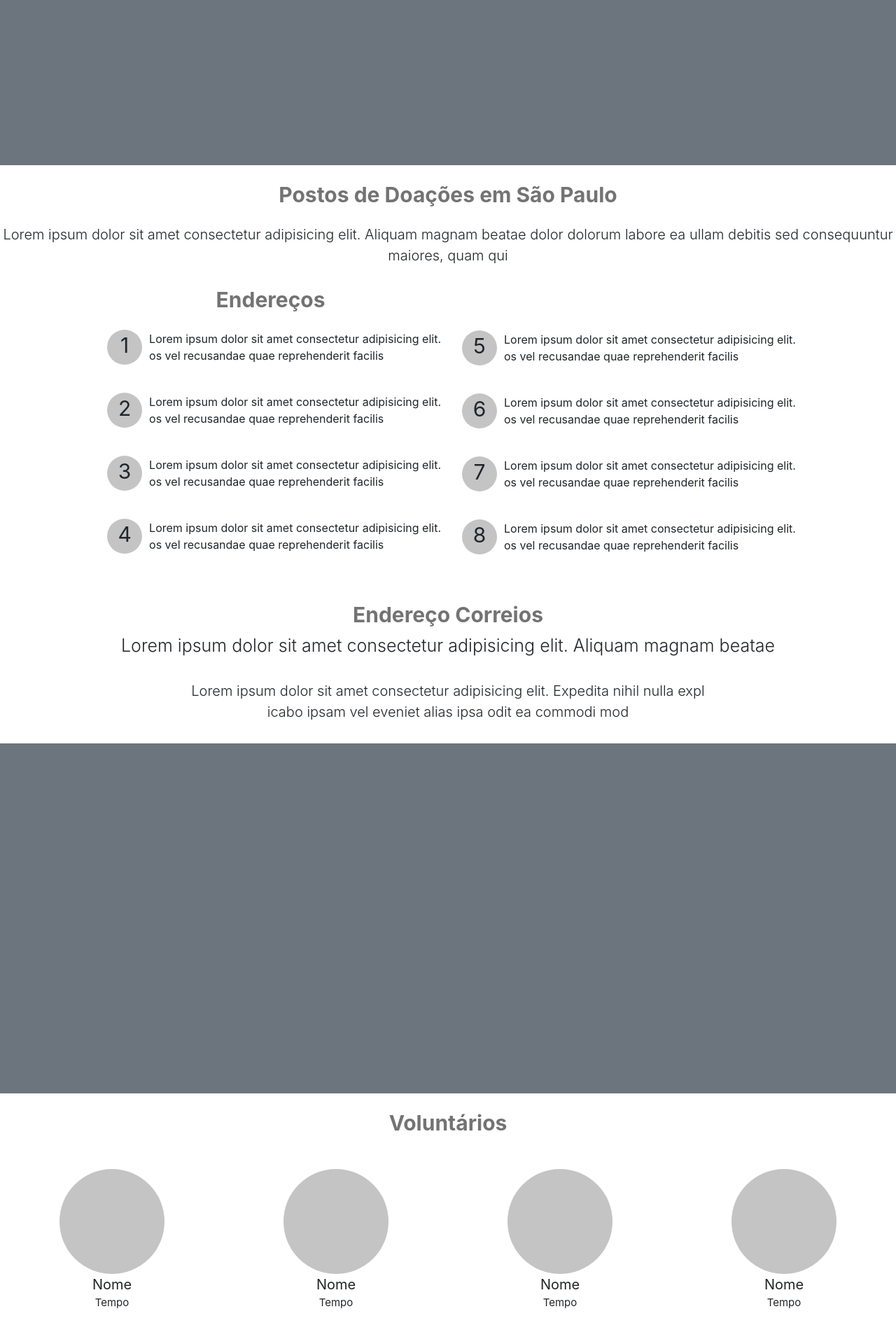
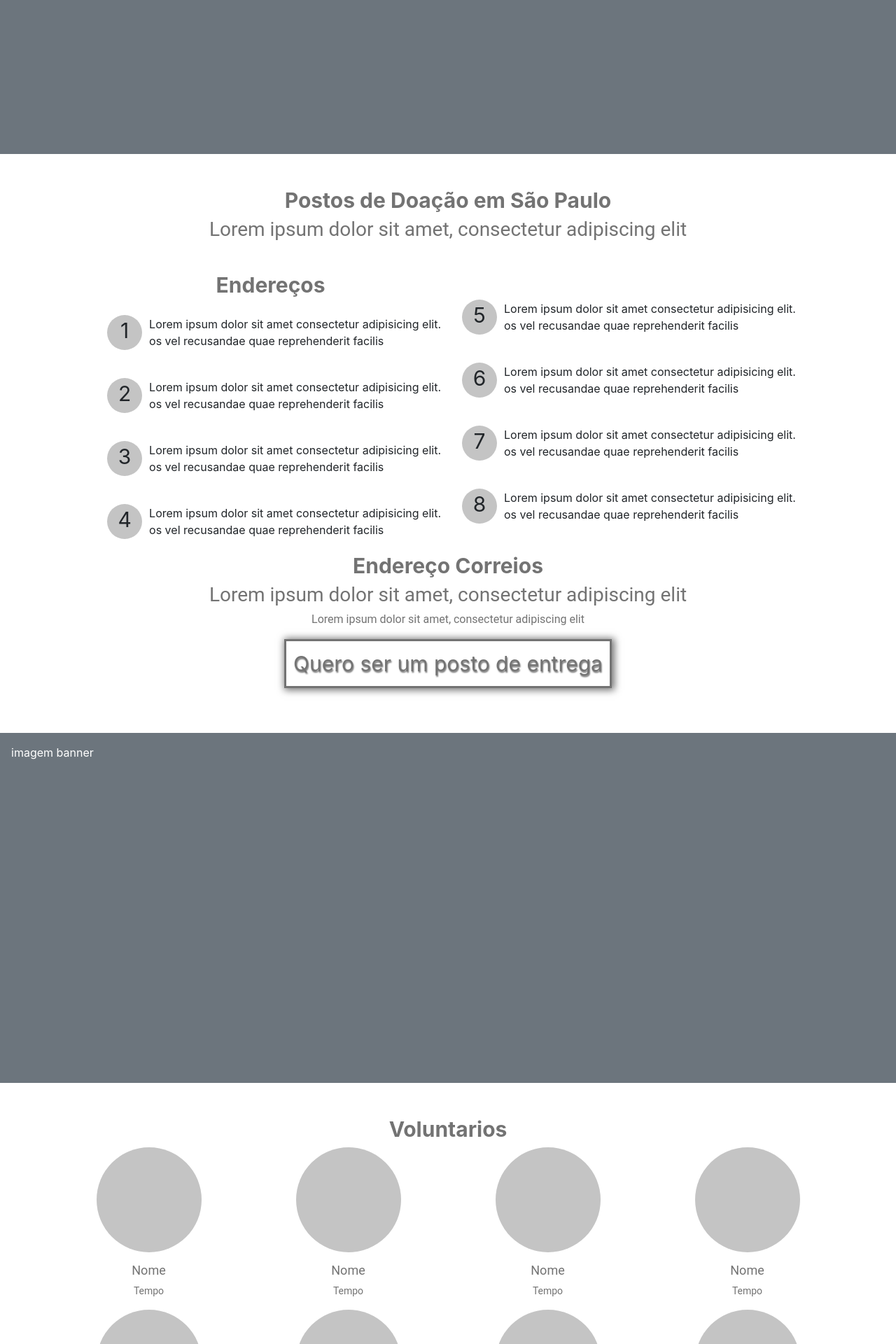
Before and after one commit to jorgehard/banhodegato, a PHP site: page / in a window 1280 px wide. Shown: the part 1400-3320 px from the top of the page at 70% size. Run offline with PHP 8.4, Linux system fonts and the light colour scheme.

Commit message:
Alteração geral wireframe

```diff
--- a/css/style.css
+++ b/css/style.css
@@ -1,12 +1,31 @@
 html, body {
   padding:0px;
   font-family: -apple-system, BlinkMacSystemFont, 'Segoe UI', Roboto, Oxygen, Ubuntu, Cantarell, 'Open Sans', 'Helvetica Neue', sans-serif;
+}
+/* Titulos & Paragrafos (Lead = Paragrafos novos)*/
+.lead{
+  font-family: 'Roboto', sans-serif;
+  font-size: 28px;
+  line-height: 31px;
+  padding:10px 120px;
+  color: #737373;
+}
+.sub-title{
+  font-family: 'Roboto', sans-serif;
+  font-size: 28px;
+  line-height: 31px;
+  font-weight: normal;
+  padding:0px;
+  text-align:center;
+  color: #737373;
 }
 #titulos{
   font-size: 30px;
   font-weight: bold;
   color: #737373;
+  text-align:center;
 }
+/* ------------------- */
 #bloco{
   display: flex;
   justify-content:
@@ -28,16 +47,30 @@ html, body {
   text-align: center;
   font-size: 20px;
 }
+/* Voluntarios Box */
+.div-voluntarios .col-3{
+  padding:20px 0px;
+}
 #perfil_vo{
   background-color: #c4c4c4;
-  border-radius: 100px;
-  height: 150px;width: 150px;
+  border-radius: 50%;
+  height: 150px;
+  width: 150px;
   text-align: center;
 }
-#tem_voluntarios{
-  text-align: center;
-  font-size: 15px;
+.title-voluntario{
+  font-family: 'Roboto', sans-serif;
+  font-size: 18px;
+  color: #737373;
+  font-weight:normal;
+  margin-top:15px;
 }
+.tem_voluntarios{
+  font-family: 'Roboto', sans-serif;
+  font-size: 14px;
+  color: #737373;
+}
+/* ------------ */
 #icones{
   background-color: white;
   width: 50px;
@@ -65,11 +98,12 @@ html, body {
   font-size: 30px;
   box-shadow:2px 1px 10px 2px #737373;
   text-align: center;
-  width: 250px;
+  min-width: 250px;
   height: 70px;
   display: flex;
   justify-content: center;
   align-items: center;
+  padding:10px;
   text-shadow: 1px 2px 2px;
 }
 #botton{
@@ -83,3 +117,23 @@ html, body {
   font-weight: bold;
   font-size: 15px;
 }
+/* Divs imagens referentes */
+.banner-topo1{
+  height: 500px;
+}
+.div-sobre-nos{
+  padding:40px;
+  min-height: 500px;
+}
+.div-postos-doacao{
+  padding:40px;
+  min-height: 500px;
+}
+.div-voluntarios{
+  padding:40px;
+  min-height: 500px;
+}
+.div-sacola{
+  min-height:300px;
+  padding:40px;
+}
--- a/index.html
+++ b/index.html
@@ -5,15 +5,11 @@
     <meta name="viewport" content="width=device-width, initial-scale=1.0">
     <meta http-equiv="X-UA-Compatible" content="ie=edge">
     <title>Banho de gato</title>
+    <link rel="stylesheet" href="https://stackpath.bootstrapcdn.com/bootstrap/4.1.3/css/bootstrap.min.css" integrity="sha384-MCw98/SFnGE8fJT3GXwEOngsV7Zt27NXFoaoApmYm81iuXoPkFOJwJ8ERdknLPMO" crossorigin="anonymous">
     <link rel="stylesheet" href="css/style.css">
-    <link rel="stylesheet" href="https://stackpath.bootstrapcdn.com/bootstrap/4.1.3/css/bootstrap.min.css" integrity="sha384-MCw98/SFnGE8fJT3GXwEOngsV7Zt27NXFoaoApmYm81iuXoPkFOJwJ8ERdknLPMO" crossorigin="anonymous">
-    <script src="https://code.jquery.com/jquery-3.3.1.slim.min.js" integrity="sha384-q8i/X+965DzO0rT7abK41JStQIAqVgRVzpbzo5smXKp4YfRvH+8abtTE1Pi6jizo" crossorigin="anonymous"></script>
-    <script src="https://cdnjs.cloudflare.com/ajax/libs/popper.js/1.14.3/umd/popper.min.js" integrity="sha384-ZMP7rVo3mIykV+2+9J3UJ46jBk0WLaUAdn689aCwoqbBJiSnjAK/l8WvCWPIPm49" crossorigin="anonymous"></script>
-    <script src="https://stackpath.bootstrapcdn.com/bootstrap/4.1.3/js/bootstrap.min.js" integrity="sha384-ChfqqxuZUCnJSK3+MXmPNIyE6ZbWh2IMqE241rYiqJxyMiZ6OW/JmZQ5stwEULTy" crossorigin="anonymous"></script>
     <meta name="viewport" content="width=device-width, initial-scale=1, shrink-to-fit=no">
 </head>
 <body>
-
     <nav class="navbar navbar-expand-lg navbar-light bg-white ">
         <nav class="navbar navbar-light bg-white ">
             <a class="navbar-brand" href="#">
@@ -25,54 +21,49 @@
         </button>
         <div class="collapse navbar-collapse row h4 justify-content-center" id="navbarNav">
             <ul class="navbar-nav justify-content-around">
-        <li class="nav-item active col-4">
-            <a class="nav-link text-secondary" href="#">Projeto<span class="sr-only">(current)</span></a>
+                <li class="nav-item active col">
+                    <a class="nav-link text-secondary" href="#">Sobre</a>
                 </li>
-        <li class="nav-item col-4">
-            <a class="nav-link text-secondary" href="#">Voluntário</a>
+                <li class="nav-item col">
+                    <a class="nav-link text-secondary" href="#">Voluntários</a>
                 </li>
-        <li class="nav-item col-4">
+                <li class="nav-item col">
+                    <a class="nav-link text-secondary" href="#">Sacola</a>
+                </li>
+                <li class="nav-item col">
+                    <a class="nav-link text-secondary" href="#">Projetos&nbsp;Amigos</a>
+                </li>
+                <li class="nav-item col">
                     <a class="nav-link text-secondary" href="#">Parceiros</a>
                 </li>
 
                 <button type="button" class="btn btn-outline-secondary">Doação</button>
             </ul>
-
         </div>
     </nav>
-
-
-    <div class="p-3 mb-2 bg-secondary text-white" style="width: auto; height: 500px;"></div>
-<!--<img src="imagens/cato1.jpg" class=" img-fluid rounded mx-auto d-block mb-4 " style="background-color: gray;" alt="...">
--->
-    <blockquote class="blockquote text-center" style="width: auto;height: 500px;">
-            <p class="mb-0 h3 mb-4" id="titulos">Projeto</p>
-            <p class="lead h4 mb-4"> li Lorem ipsum dolor sit amet consectetur adipisicing elit. Excepturi error suscipit illo consequuntur
-                <br> architecto odio maxime nulla dolores reprehenderit, quidem corporis ratione, et
-                <br> voluptate dicta nobis! Voluptates atque iusto tempore.</p>
-
-            <p class="lead h4">Lorem, ipsum dolor sit amet consectetur adipisicing elit. Non beatae maiores cum amet aut quos assumenda cumque
-                <br> provident ex, quam nam, officia quibusdam eum vel esse ad, et exercitationem ipsam.</p>
-    </blockquote>
-
-
-    <div class="p-3 bg-secondary text-white" style="width: auto; height: 500px;"></div>
-<!-- <img src="imagens/cato1.jpg" class=" img-fluid rounded mx-auto d-block mb-4 " style="background-color: gray;" alt="...">
---> <br>
-
-    <div style="display: block;flex-direction: column;">
-                <div class="">
-                    <blockquote class="blockquote text-center mb-4">
-                        <p class="mb-4 h2" id="titulos">Postos de Doações em São Paulo</p>
-                        <p class="lead">Lorem ipsum dolor sit amet consectetur adipisicing elit. Aliquam magnam beatae dolor dolorum labore ea ullam debitis sed consequuntur maiores, quam qui</p>
-                    </blockquote>
+    <!----------- SOBRE NÓS ---------->
+    <div class="p-3 mb-2 bg-secondary text-white banner-topo1">
+        imagem banner
     </div>
-
-        <div class="" style="display: flex; flex-direction: row;justify-content: center;flex-wrap: wrap;">
-
+    <div class="div-sobre-nos">
+        <h1 class="mb-0 h3 mb-4 text-center" id="titulos">Projeto</h1>
+        <p class="lead">
+            "Lorem ipsum dolor sit amet, consectetur adipiscing elit, sed do eiusmod tempor incididunt ut labore et dolore magna aliqua. Ut enim ad minim veniam, quis nostrud exercitation ullamco laboris nisi ut aliquip ex ea commodo consequat."
+        </p>
+        <p class="lead">
+            "Lorem ipsum dolor sit amet, consectetur adipiscing elit, sed do eiusmod tempor incididunt ut labore et dolore magna aliqua. Ut enim ad minim veniam, quis nostrud exercitation ullamco laboris nisi ut aliquip ex ea commodo consequat."
+        </p>
+    </div>
+    <!----------- POSTOS DE DOAÇÕES ---------->
+    <div class="p-3 mb-2 bg-secondary text-white banner-topo1">
+        imagem banner
+    </div>
+    <div class="div-postos-doacao">
+        <h1 id="titulos">Postos de Doação em São Paulo</h1>
+        <h3 class="sub-title">Lorem ipsum dolor sit amet, consectetur adipiscing elit</h3>
+        <div style="display: flex; flex-direction: row;justify-content: center;flex-wrap: wrap; margin-top:42px;">
             <div style="display: flex; flex-direction: column;justify-content: center;align-items: center;">
                 <div id="titulos">Endereços</div>
-
                 <div id="bloco">
                     <div id="numeros">1</div>
                     Lorem ipsum dolor sit amet consectetur adipisicing elit. <br> os vel recusandae quae reprehenderit facilis
@@ -90,12 +81,7 @@
                     Lorem ipsum dolor sit amet consectetur adipisicing elit. <br> os vel recusandae quae reprehenderit facilis
                 </div>
             </div>
-
-
             <div style="display: flex; flex-direction: column;justify-content: center;">
-
-                <br><br>
-
                 <div id="bloco">
                     <div id="numeros">5</div>
                     Lorem ipsum dolor sit amet consectetur adipisicing elit. <br> os vel recusandae quae reprehenderit facilis
@@ -113,101 +99,88 @@
                     Lorem ipsum dolor sit amet consectetur adipisicing elit. <br> os vel recusandae quae reprehenderit facilis
                 </div>
             </div>
+        </div>
+        <h1 id="titulos">Endereço Correios</h1>
+        <h3 class="sub-title">Lorem ipsum dolor sit amet, consectetur adipiscing elit</h3>
+        <p class="text-center" style="font-family: Roboto; font-size: 16px; color: #737373;">Lorem ipsum dolor sit amet, consectetur adipiscing elit</p>
 
+        <a href="#" class="blockquote text-center mb-4" style="display: flex; flex-direction: row;justify-content: center;align-items: center;">
+            <div id="botao">Quero ser um posto de entrega</div>
+        </a>
     </div>
-
-            <br> <br>
-
-        <div class="">
-            <blockquote class="blockquote text-center mb-4">
-                <p class="h2" id="titulos">Endereço Correios</p>
-                <p class="lead" style="font-size: 25px;">Lorem ipsum dolor sit amet consectetur adipisicing elit. Aliquam magnam beatae </p>
-
-                <p class="lead" style="margin: 30px;">Lorem ipsum dolor sit amet consectetur adipisicing elit. Expedita nihil nulla expl <br> icabo ipsam vel eveniet alias ipsa odit ea commodi mod</p>
-            </blockquote>
+    <!------ VOLUNTARIOS ----->
+    <div class="p-3 mb-2 bg-secondary text-white banner-topo1">
+        imagem banner
+    </div>
+    <div class="div-voluntarios">
+        <h1 id="titulos">Voluntarios</h1>
+        <div class="container">
+            <div class="row">
+                <div class="col-sm-3 d-flex flex-column justify-content-center align-items-center">
+                    <div id="perfil_vo"></div>
+                    <h5 class="title-voluntario">Nome</h5>
+                    <p class="tem_voluntarios">Tempo</p>
+                </div>
+                <div class="col-sm-3 d-flex flex-column justify-content-center align-items-center">
+                    <div id="perfil_vo"></div>
+                    <h5 class="title-voluntario">Nome</h5>
+                    <p class="tem_voluntarios">Tempo</p>
+                </div>
+                <div class="col-sm-3 d-flex flex-column justify-content-center align-items-center">
+                    <div id="perfil_vo"></div>
+                    <h5 class="title-voluntario">Nome</h5>
+                    <p class="tem_voluntarios">Tempo</p>
+                </div>
+                <div class="col-sm-3 d-flex flex-column justify-content-center align-items-center">
+                    <div id="perfil_vo"></div>
+                    <h5 class="title-voluntario">Nome</h5>
+                    <p class="tem_voluntarios">Tempo</p>
+                </div>
+                <div class="col-sm-3 d-flex flex-column justify-content-center align-items-center">
+                    <div id="perfil_vo"></div>
+                    <h5 class="title-voluntario">Nome</h5>
+                    <p class="tem_voluntarios">Tempo</p>
+                </div>
+                <div class="col-sm-3 d-flex flex-column justify-content-center align-items-center">
+                    <div id="perfil_vo"></div>
+                    <h5 class="title-voluntario">Nome</h5>
+                    <p class="tem_voluntarios">Tempo</p>
+                </div>
+                <div class="col-sm-3 d-flex flex-column justify-content-center align-items-center">
+                    <div id="perfil_vo"></div>
+                    <h5 class="title-voluntario">Nome</h5>
+                    <p class="tem_voluntarios">Tempo</p>
+                </div>
+                <div class="col-sm-3 d-flex flex-column justify-content-center align-items-center">
+                    <div id="perfil_vo"></div>
+                    <h5 class="title-voluntario">Nome</h5>
+                    <p class="tem_voluntarios">Tempo</p>
                 </div>
 
             </div>
-
-
-<div class="p-3 bg-secondary text-white" style="width: auto; height: 500px;"></div>
-
-
-    <div style="display: block;flex-direction: column;justify-content: center;align-items: center;text-align: center;">
-
-            <br>
-
-            <blockquote class="blockquote text-center mb-4">
-                <p class="h2" id="titulos">Voluntários</p>
-            </blockquote>
-
-            <br>
-
-            <div style="display: flex;flex-direction: row;justify-content: space-around; flex-wrap: wrap;align-items: center;">
-                <div id="tc_voluntarios">
-                    <div id="perfil_vo"></div>
-                    Nome
-                        <div id="tem_voluntarios">Tempo</div>
         </div>
-
-                <div id="tc_voluntarios">
-                    <div id="perfil_vo"></div>
-                    Nome
-                        <div id="tem_voluntarios">Tempo</div>
+        <a href="#" class="blockquote text-center mb-4" style="display: flex; flex-direction: row;justify-content: center;align-items: center; margin-top:30px;">
+            <div id="botao">Seja Voluntario</div>
+        </a>
     </div>
-
-                <div id="tc_voluntarios">
-                    <div id="perfil_vo"></div>
-                    Nome
-                        <div id="tem_voluntarios">Tempo</div>
+    <!------ SACOLA ----->
+    <div class="p-3 mb-2 bg-secondary text-white banner-topo1">
+        imagem banner
     </div>
-
-                <div id="tc_voluntarios">
-                    <div id="perfil_vo"></div>
-                    Nome
-                        <div id="tem_voluntarios">Tempo</div>
+    <div class="div-voluntarios">
+        <div class="div-sacola">
+            <h1 class="mb-0 h3 mb-4 text-center" id="titulos">Sacola</h1>
+            <p class="lead">
+                "Lorem ipsum dolor sit amet, consectetur adipiscing elit, sed do eiusmod tempor incididunt ut labore et dolore magna aliqua. Ut enim ad minim veniam, quis nostrud exercitation ullamco laboris nisi ut aliquip ex ea commodo consequat."
         </div>
-
+        <a href="#" class="blockquote text-center mb-4" style="display: flex; flex-direction: row;justify-content: center;align-items: center; margin-top:30px;">
+            <div id="botao">+ informações</div>
+        </a>
     </div>
-
-            <br><br>
-
-            <div style="display: flex;flex-direction: row;justify-content: space-around; flex-wrap: wrap;">
-                <div id="tc_voluntarios">
-                    <div id="perfil_vo"></div>
-                    Nome
-                        <div id="tem_voluntarios">Tempo</div>
+    <!------ parceiros ----->
+    <div class="p-3 mb-2 bg-secondary text-white banner-topo1">
+        imagem banner
     </div>
-
-                <div id="tc_voluntarios">
-                    <div id="perfil_vo"></div>
-                    Nome
-                        <div id="tem_voluntarios">Tempo</div>
-                </div>
-
-                <div id="tc_voluntarios">
-                    <div id="perfil_vo"></div>
-                    Nome
-                        <div id="tem_voluntarios">Tempo</div>
-                </div>
-
-                <div id="tc_voluntarios">
-                    <div id="perfil_vo"></div>
-                    Nome
-                        <div id="tem_voluntarios">Tempo</div>
-                </div>
-            </div>
-
-            <br>    <br>
-
-            <blockquote class="blockquote text-center mb-4" style="display: flex; flex-direction: row;justify-content: center;align-items: center;">
-                <div id="botao">Seja Voluntário</div>
-            </blockquote>
-                <br>
-    </div>
-
-    <div class="p-3 bg-secondary text-white" style="width: auto; height: 500px;"></div>
-
     <div style="display: block;flex-direction: column; flex-wrap: wrap;justify-content: center; align-items: center;">
             <blockquote class="blockquote text-center mb-4">
 
@@ -254,5 +227,8 @@
     </div>
 
 <div id="botton">Banho de Gato - Todos os direitos reservadoa</div>
+    <script src="https://code.jquery.com/jquery-3.3.1.slim.min.js" integrity="sha384-q8i/X+965DzO0rT7abK41JStQIAqVgRVzpbzo5smXKp4YfRvH+8abtTE1Pi6jizo" crossorigin="anonymous"></script>
+    <script src="https://cdnjs.cloudflare.com/ajax/libs/popper.js/1.14.3/umd/popper.min.js" integrity="sha384-ZMP7rVo3mIykV+2+9J3UJ46jBk0WLaUAdn689aCwoqbBJiSnjAK/l8WvCWPIPm49" crossorigin="anonymous"></script>
+    <script src="https://stackpath.bootstrapcdn.com/bootstrap/4.1.3/js/bootstrap.min.js" integrity="sha384-ChfqqxuZUCnJSK3+MXmPNIyE6ZbWh2IMqE241rYiqJxyMiZ6OW/JmZQ5stwEULTy" crossorigin="anonymous"></script>
 </body>
 </html>
```
Lines whose indentation alone changed are shown as unchanged.
